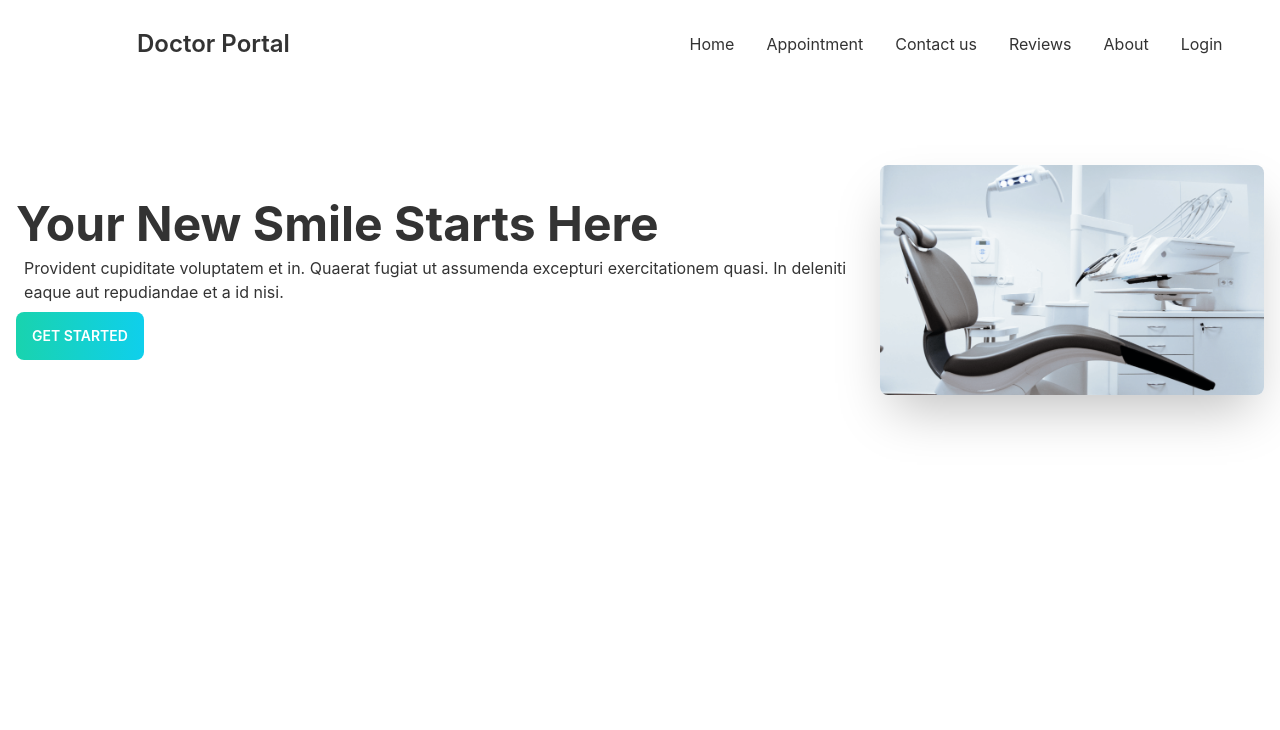
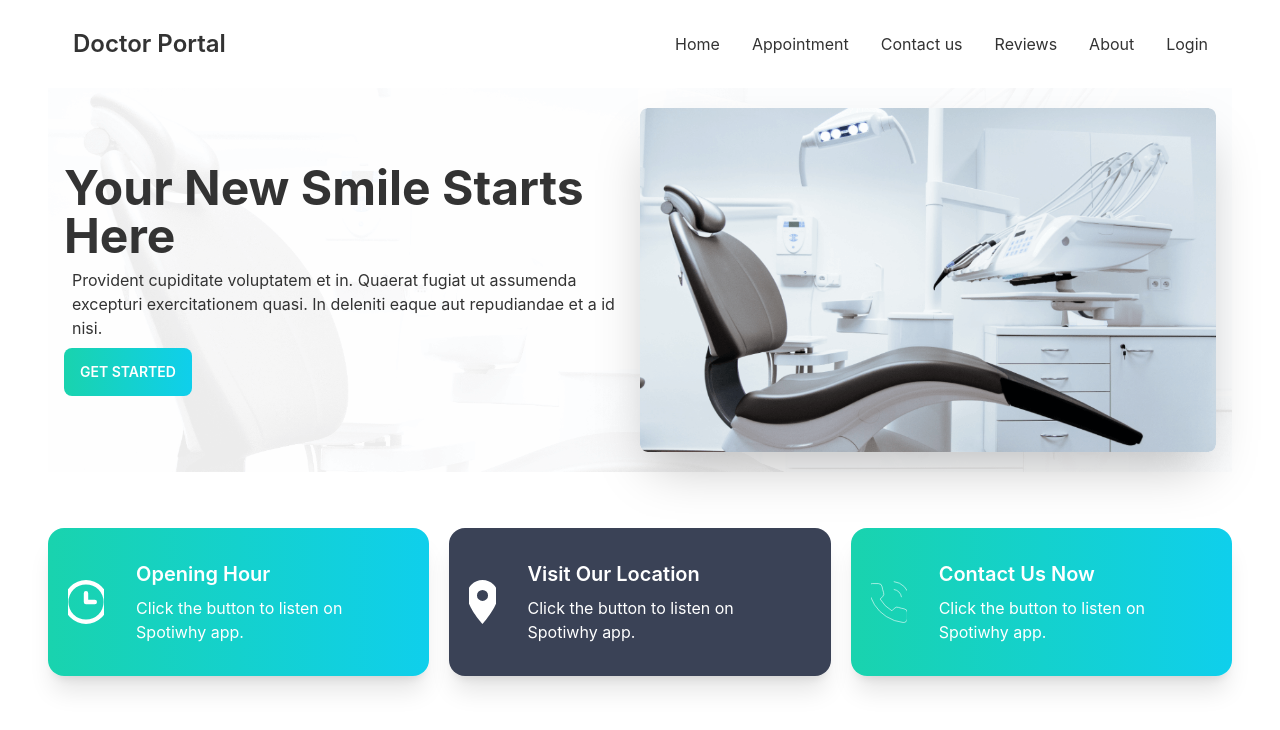
Before and after one commit to Nahid-khandakar/doctor-portal-client, a React (Create React App) app: page / in a window 1280 px wide. Shown: the top 730 px of the page. Built offline with nearby package versions, Linux system fonts and the light colour scheme.

Commit message:
info card add

```diff
--- a/src/pages/Home/Banner.js
+++ b/src/pages/Home/Banner.js
@@ -1,18 +1,27 @@
 import React from 'react';
 import chair from '../../assets/images/chair.png'
+import bg from '../../assets/images/bg.png'
 
 const Banner = () => {
     return (
-        <div className="hero h-96">
-            <div className="hero-content flex-col lg:flex-row-reverse">
-                <img src={chair} className="max-w-sm rounded-lg shadow-2xl" />
-                <div>
-                    <h1 className="md:text-3xl  xl:text-5xl font-bold">Your New Smile Starts Here</h1>
-                    <p className="p-2">Provident cupiditate voluptatem et in. Quaerat fugiat ut assumenda excepturi exercitationem quasi. In deleniti eaque aut repudiandae et a id nisi.</p>
-                    <button className="btn  bg-gradient-to-r from-secondary to-primary uppercase text-white border-0">Get Started</button>
+
+        <div className='px-12 mb-14'>
+            <div className="hero h-96" style={{ backgroundImage: `url(${bg})` }}>
+                <div className="hero-content flex-col lg:flex-row-reverse">
+                    <img src={chair} className="xl:max-w-xl md:max-w-xs rounded-lg shadow-2xl" alt='' />
+
+
+                    <div >
+                        <h1 className="md:text-3xl  xl:text-5xl font-bold">Your New Smile Starts Here</h1>
+                        <p className="p-2">Provident cupiditate voluptatem et in. Quaerat fugiat ut assumenda excepturi exercitationem quasi. In deleniti eaque aut repudiandae et a id nisi.</p>
+                        <button className="btn  bg-gradient-to-r from-secondary to-primary uppercase text-white border-0">Get Started</button>
+                    </div>
+
+
                 </div>
             </div>
         </div>
+
     );
 };
 
--- a/src/pages/Home/Home.js
+++ b/src/pages/Home/Home.js
@@ -1,10 +1,12 @@
 import React from 'react';
 import Banner from './Banner';
+import Info from './Info';
 
 const Home = () => {
     return (
         <div>
             <Banner></Banner>
+            <Info></Info>
         </div>
     );
 };
--- /dev/null
+++ b/src/pages/Home/Info.js
@@ -0,0 +1,17 @@
+import React from 'react';
+import InfoCard from './InfoCard';
+import clock from '../../assets/icons/clock.svg'
+import marker from '../../assets/icons/marker.svg'
+import phone from '../../assets/icons/phone.svg'
+
+const Info = () => {
+    return (
+        <div className='grid xl:grid-cols-3 md:grid-cols-1 gap-5 px-12'>
+            <InfoCard cardTitle="Opening Hour" bgClass="bg-gradient-to-r from-secondary to-primary" img={clock}></InfoCard>
+            <InfoCard cardTitle="Visit Our Location" bgClass="bg-accent" img={marker}></InfoCard>
+            <InfoCard cardTitle="Contact Us Now" bgClass="bg-gradient-to-r from-secondary to-primary" img={phone}></InfoCard>
+        </div>
+    );
+};
+
+export default Info;
--- /dev/null
+++ b/src/pages/Home/InfoCard.js
@@ -0,0 +1,18 @@
+import React from 'react';
+
+const InfoCard = ({ img, bgClass, cardTitle }) => {
+    return (
+        <div className={`card lg:card-side shadow-xl lg:pl-5 ${bgClass}`}>
+            <figure>
+                <img src={img} alt="Album" className='h-11' />
+
+            </figure>
+            <div className="card-body text-white">
+                <h2 className="card-title">{cardTitle}</h2>
+                <p>Click the button to listen on Spotiwhy app.</p>
+            </div>
+        </div>
+    );
+};
+
+export default InfoCard;
--- a/src/pages/Shared/Navbar/Navbar.js
+++ b/src/pages/Shared/Navbar/Navbar.js
@@ -16,7 +16,8 @@
 
     return (
 
-        <div>
+        <div className='px-12'>
+
             {/* dropdown */}
             <div className="navbar bg-base-100">
                 <div className="navbar-start">
@@ -28,13 +29,13 @@
                             {menuItem}
                         </ul>
                     </div>
-                    <Link to='/' className="btn btn-ghost normal-case text-2xl xl:ml-28 md:mx-auto">Doctor Portal</Link>
+                    <Link to='/' className="btn btn-ghost normal-case text-2xl ">Doctor Portal</Link>
                 </div>
 
 
                 {/* horizontal menu */}
                 <div className="navbar-end hidden lg:flex">
-                    <ul className="menu menu-horizontal p-3 mx-auto">
+                    <ul className="menu menu-horizontal py-3">
                         {menuItem}
                     </ul>
                 </div>
```
